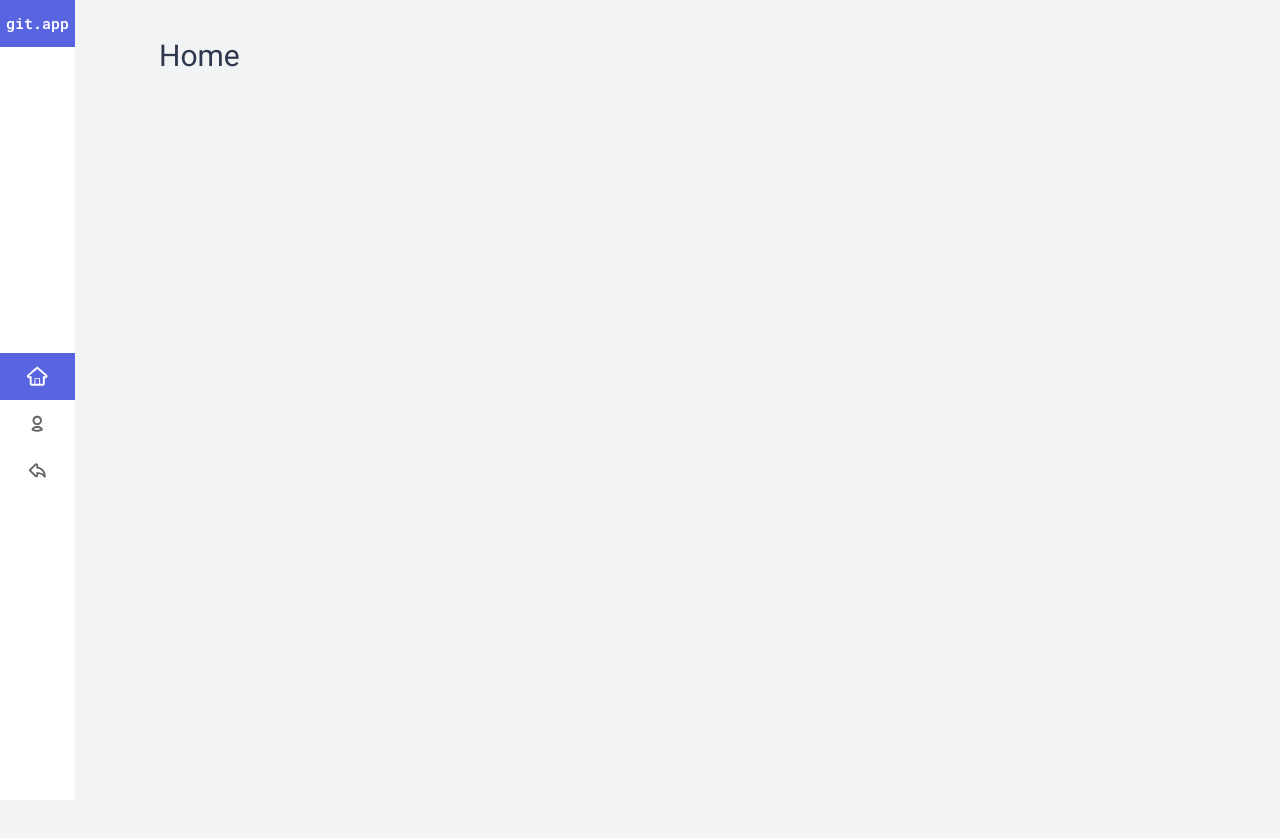
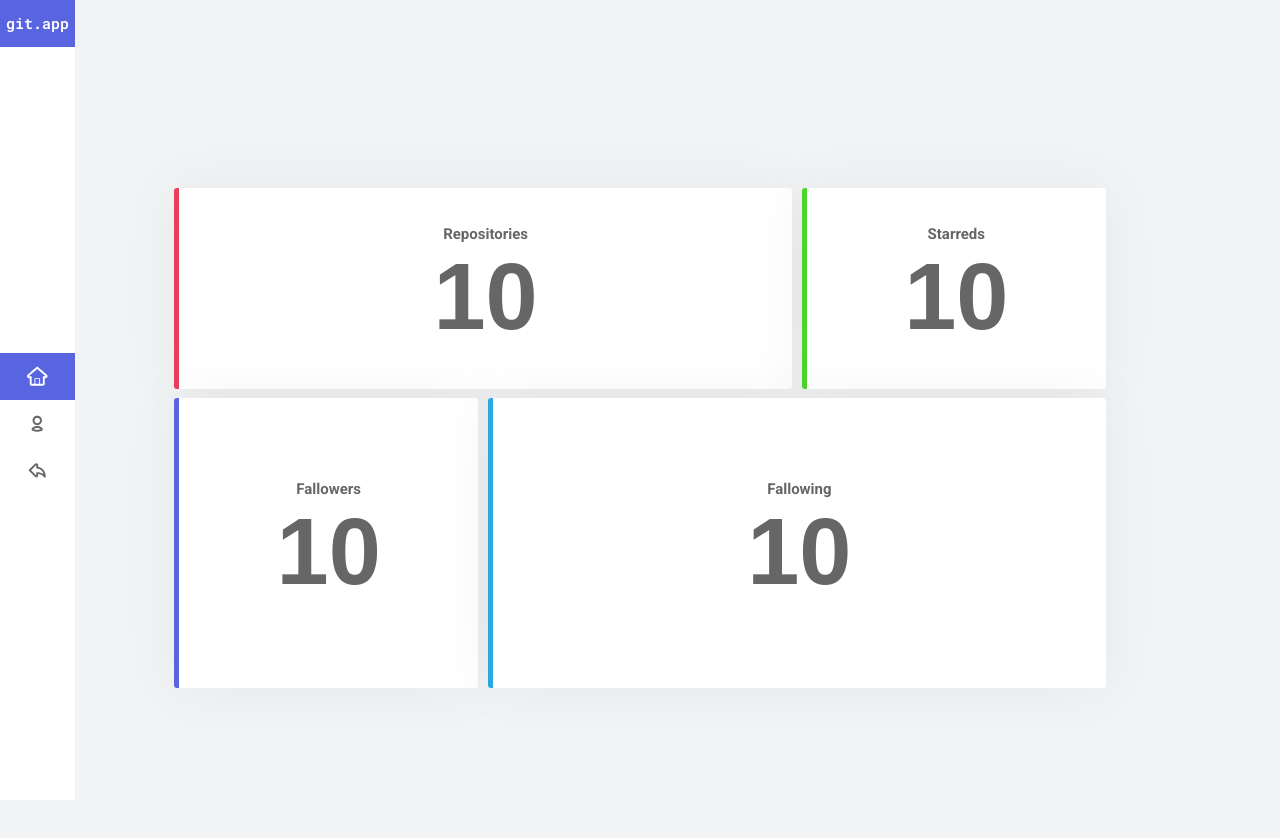
Before and after one commit to dfsilvadev/react-firebase, a React (Create React App) app: page / in a window 1280 px wide. Before the commit the page ends 800 px from the top, so only its background shows below. Built offline with nearby package versions, Linux system fonts and the light colour scheme.

Commit message:
feat: implementado page Home

```diff
--- a/src/pages/Home.jsx
+++ b/src/pages/Home.jsx
@@ -1,10 +1,31 @@
 import React from "react";
+
+import "../styles/pages/Home.scss";
 
 const Home = () => {
   return (
-    <div className="container">
-      <h1>Home</h1>
-    </div>
+    <section className="container">
+      <div className="content">
+        <div className="display-count">
+          <div className="repos-count box-count">
+            <strong>Repositories</strong>
+            <span>10</span>
+          </div>
+          <div className="starred-count box-count">
+            <strong>Starreds</strong>
+            <span>10</span>
+          </div>
+          <div className="fallowers-count box-count">
+            <strong>Fallowers</strong>
+            <span>10</span>
+          </div>
+          <div className="fallowing-count box-count">
+            <strong>Fallowing</strong>
+            <span>10</span>
+          </div>
+        </div>
+      </div>
+    </section>
   );
 };
 
--- /dev/null
+++ b/src/styles/pages/Home.scss
@@ -0,0 +1,54 @@
+.content {
+  height: 100vh;
+  display: flex;
+  align-items: center;
+  justify-content: center;
+  padding: 2.5rem 1rem;
+
+  .display-count {
+    width: 100%;
+    max-height: 500px;
+    display: grid;
+    gap: 0.625rem;
+    grid-template:
+      "repos repos starred" 1fr
+      "fallowers fallowing fallowing" 2fr
+      /1fr 1fr 1fr;
+
+    .repos-count {
+      grid-area: repos;
+      border-left: 5px solid var(--red);
+    }
+    .starred-count {
+      grid-area: starred;
+      border-left: 5px solid var(--green);
+    }
+    .fallowers-count {
+      grid-area: fallowers;
+      border-left: 5px solid var(--blue);
+    }
+    .fallowing-count {
+      grid-area: fallowing;
+      border-left: 5px solid var(--blue-twitter);
+    }
+    .box-count {
+      background: var(--white);
+      border-radius: 3px;
+      box-shadow: 0 0 60px rgba(0, 0, 0, 0.05);
+      display: flex;
+      align-items: center;
+      justify-content: center;
+      flex-direction: column;
+      padding: 2.5rem 1.25rem;
+
+      & > span {
+        font: 600 6.25rem "Rajdhani", sans-serif;
+      }
+    }
+  }
+}
+@media (min-width: 768px) {
+  .content {
+    padding: 2.5rem 1rem;
+  }
+}
```
